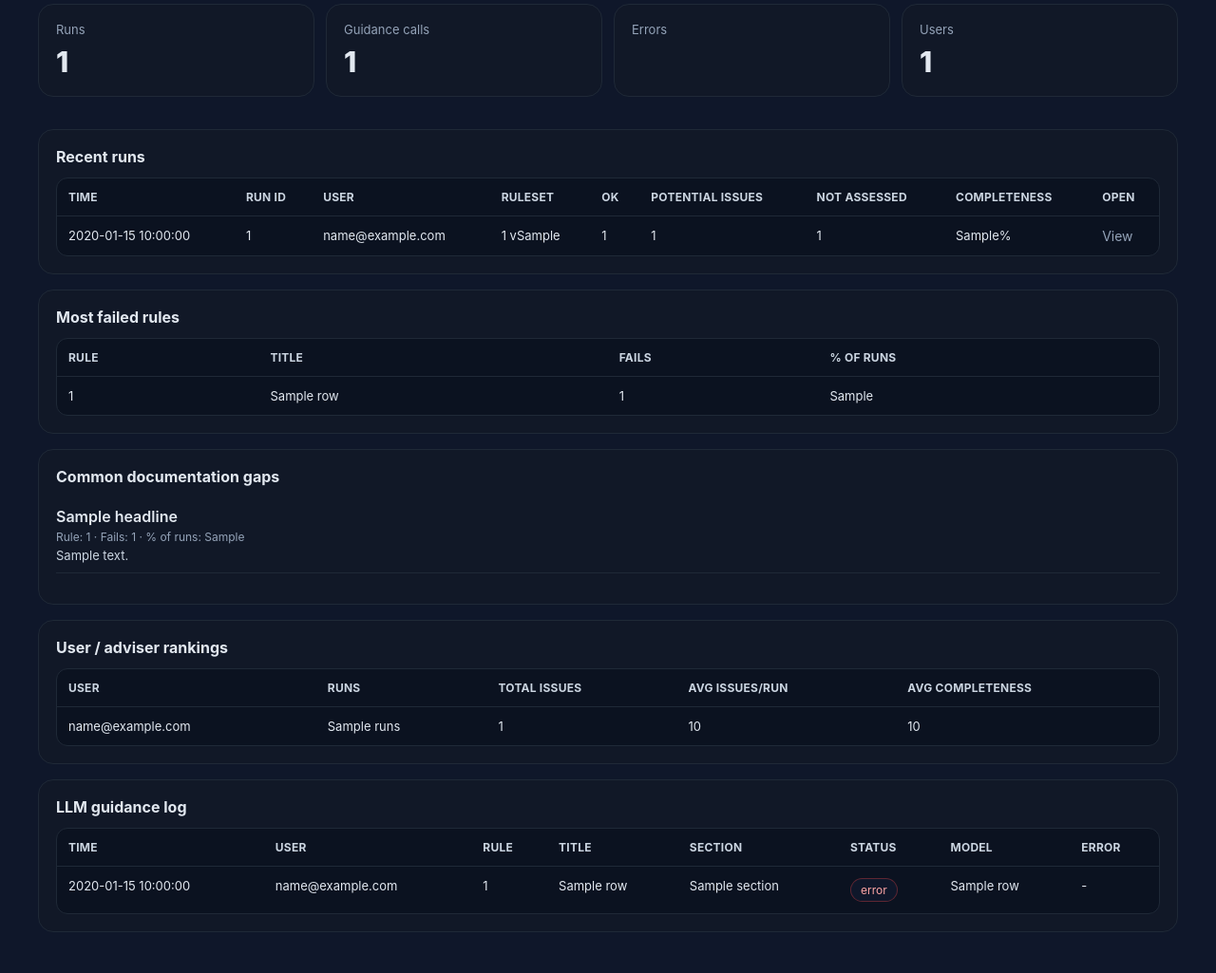
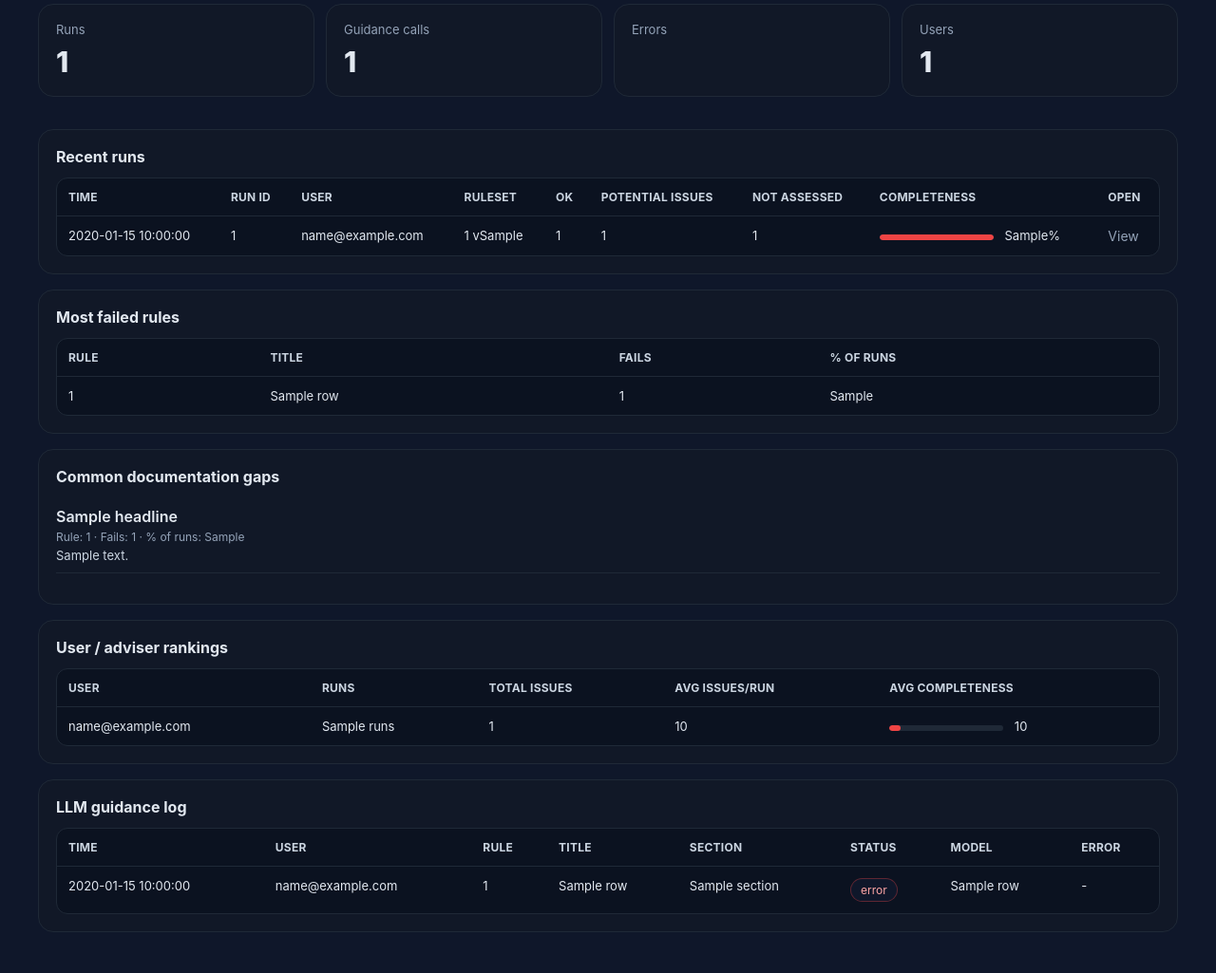
Before and after one commit to AssureAI/assure-fca-monitor, a FastAPI app: template templates/mi.html in a window 1280 px wide. Shown: the part 338-1363 px from the top of the page at 95% size. Run offline with FastAPI, Linux system fonts and the light colour scheme; the template is opened without the code that fills it: most values are stand-ins (such as "Sample title", 1, 10 or a date in 2020); parts of the project's set-up code (start-up, migrations or seed data) failed here and were passed over.

Commit message:
Add progress bars and colour banding to admin MI

```diff
--- a/templates/mi.html
+++ b/templates/mi.html
@@ -127,6 +127,27 @@
       border-color: #64748B;
       color: #E2E8F0;
     }
+
+    .progress {
+      width: 120px;
+      height: 6px;
+      background: #1F2937;
+      border-radius: 4px;
+      display: inline-block;
+      vertical-align: middle;
+      margin-right: 8px;
+      overflow: hidden;
+    }
+    .progress-fill {
+      height: 6px;
+      border-radius: 4px;
+      min-width: 0;
+      max-width: 100%;
+    }
+    .progress-green { background: #22C55E; }
+    .progress-amber { background: #F59E0B; }
+    .progress-red { background: #EF4444; }
+    .progress-cell { white-space: nowrap; }
   </style>
 </head>
 <body>
@@ -210,7 +231,13 @@
           <td>{{ row.ok_count }}</td>
           <td>{{ row.pi_count }}</td>
           <td>{{ row.na_count }}</td>
-          <td>{{ row.completeness_pct }}%</td>
+          <td class="progress-cell">
+            {% set pct = row.completeness_pct %}
+            <div class="progress">
+              <div class="progress-fill {% if pct >= 85 %}progress-green{% elif pct >= 70 %}progress-amber{% else %}progress-red{% endif %}" style="width: {{ [pct, 100]|min }}%"></div>
+            </div>
+            <span>{{ row.completeness_pct }}%</span>
+          </td>
           <td><a class="link" href="/admin/runs/{{ row.id }}">View</a></td>
         </tr>
         {% endfor %}
@@ -292,7 +319,13 @@
           <td>{{ row.runs }}</td>
           <td>{{ row.total_pi }}</td>
           <td>{{ row.avg_pi }}</td>
-          <td>{{ row.avg_score }}</td>
+          <td class="progress-cell">
+            {% set score = row.avg_score %}
+            <div class="progress">
+              <div class="progress-fill {% if score >= 85 %}progress-green{% elif score >= 70 %}progress-amber{% else %}progress-red{% endif %}" style="width: {{ [score, 100]|min }}%"></div>
+            </div>
+            <span>{{ row.avg_score }}</span>
+          </td>
         </tr>
         {% endfor %}
         {% if not user_rankings %}
```
